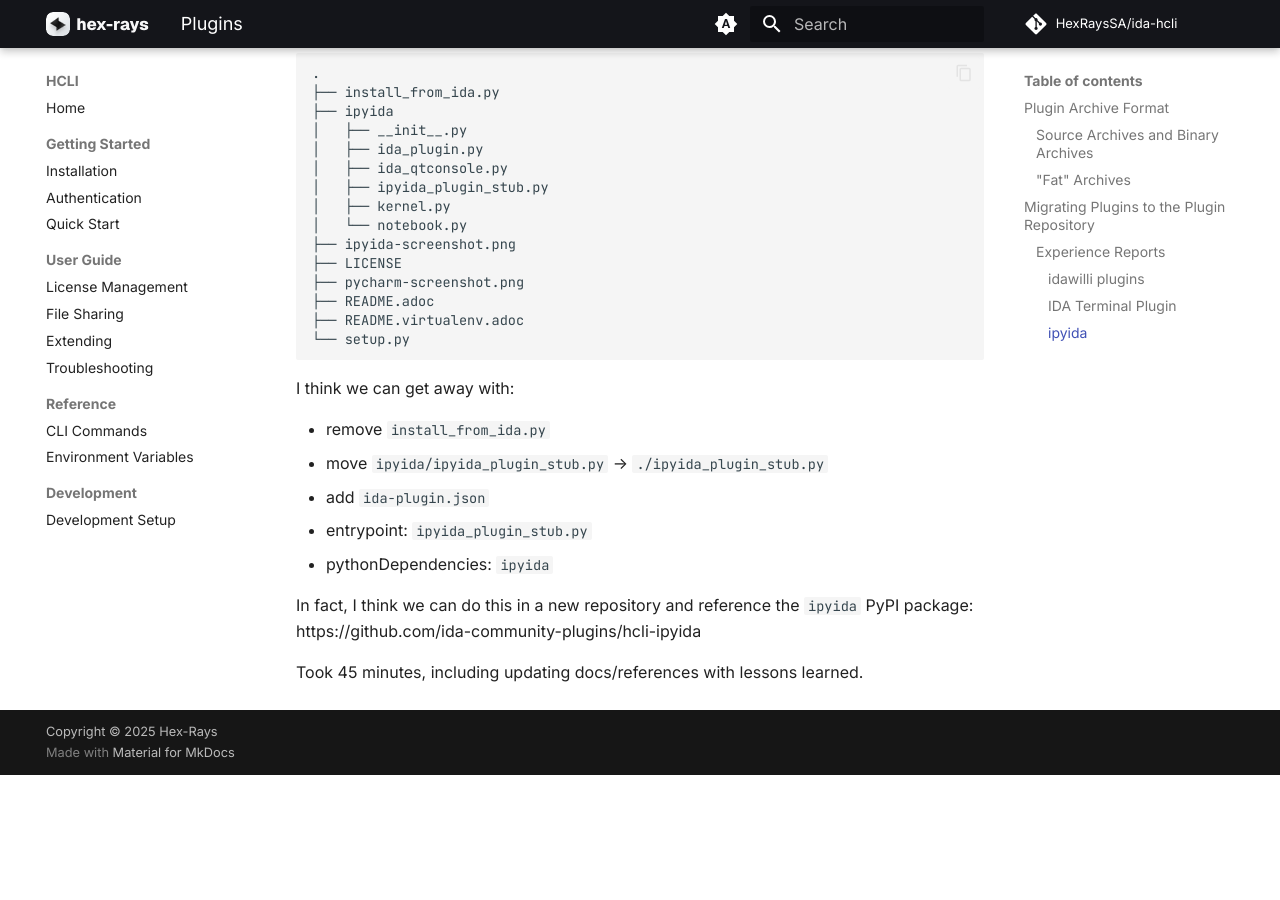
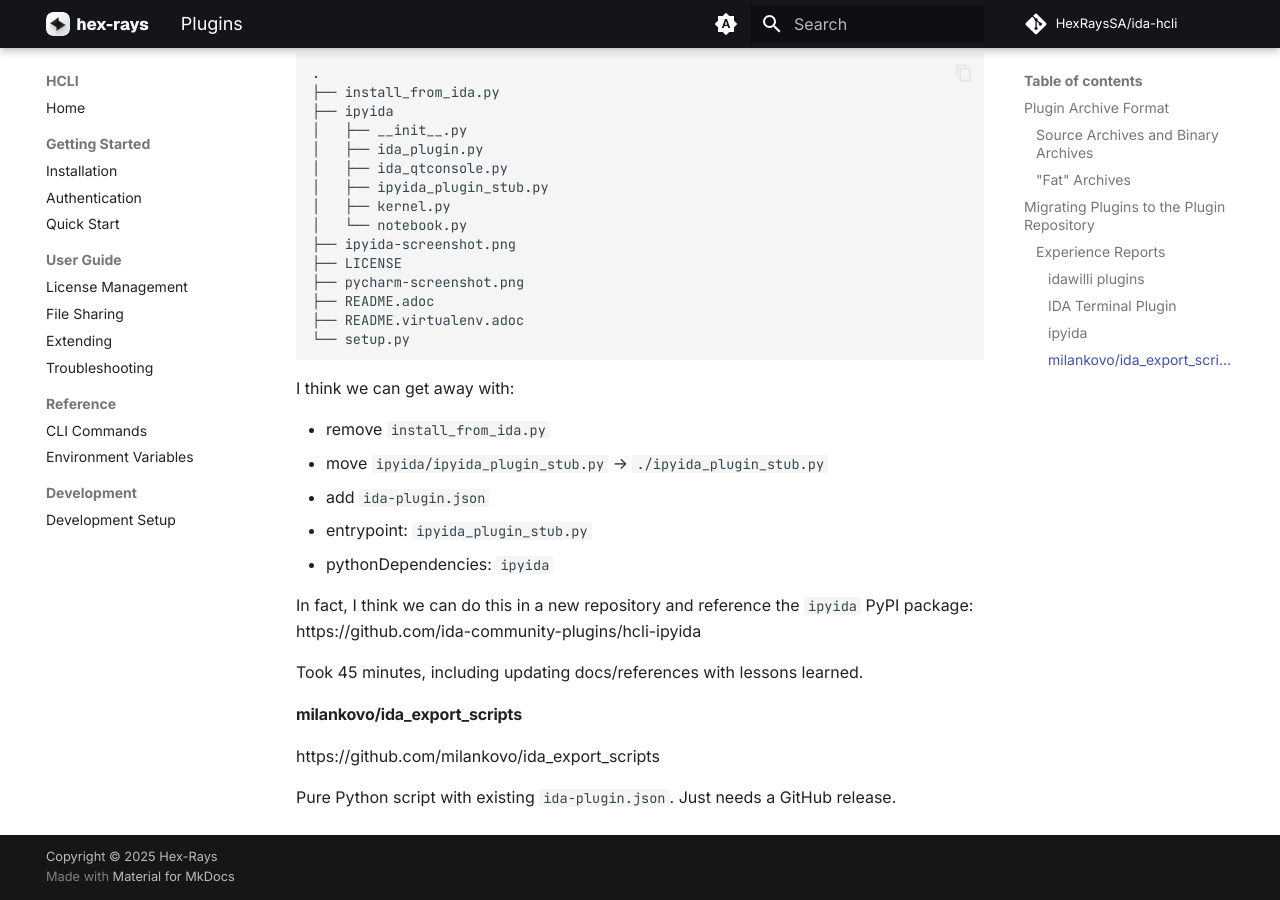
Before and after one commit to HexRaysSA/ida-hcli, an MkDocs documentation site: the page built from docs/reference/plugins.md, in a window 1280 px wide and 900 px high, scrolled down 2634 px. Built offline with MkDocs 1.6.1 and Material for MkDocs 9.7.7, drawn with Linux system fonts in a browser that asks for light colours; comment, search, counter and statistics services are not loaded; before the commit the page ends 3409 px from its top, so only the background shows below that.

Commit message:
github: add milankovo/ida_export_scripts

```diff
--- a/docs/reference/plugins.md
+++ b/docs/reference/plugins.md
@@ -166,3 +166,10 @@
 https://github.com/ida-community-plugins/hcli-ipyida
 
 Took 45 minutes, including updating docs/references with lessons learned.
+
+
+#### milankovo/ida_export_scripts
+
+https://github.com/milankovo/ida_export_scripts
+
+Pure Python script with existing `ida-plugin.json`. Just needs a GitHub release.
```
Also changed, not shown: 1 other file.
